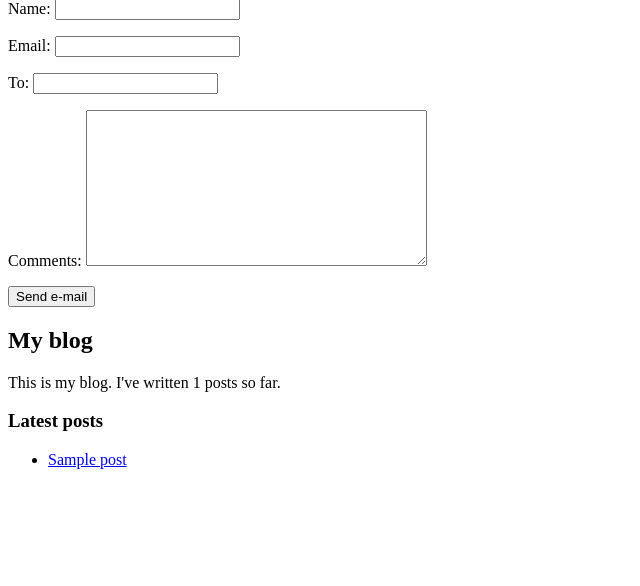
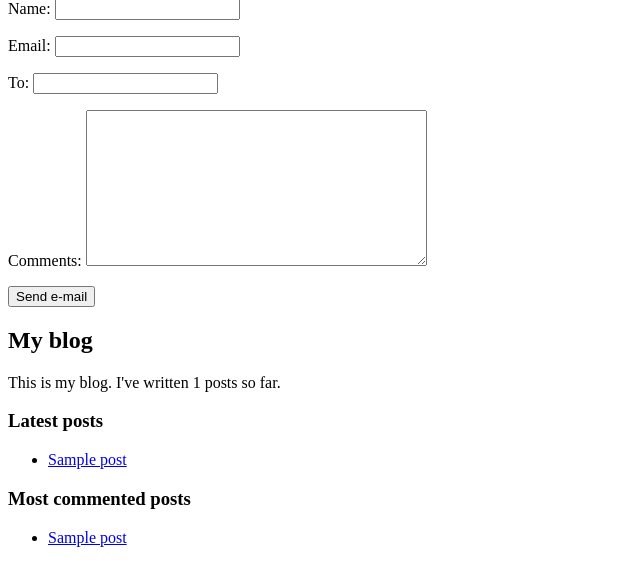
Before and after one commit to hindia-vic/blog, a Django app: page /blog/1/share/ in a window 1280 px wide. Shown: the part 81-667 px from the top of the page, without its empty margins (0-640 px from the left). Run offline with Django 5.2, Linux system fonts and the light colour scheme; tables that the repository leaves empty hold one stand-in row (Sample ...).

Commit message:
adding sitemaps to app

```diff
--- a/blog/templates/blog/base.html
+++ b/blog/templates/blog/base.html
@@ -1,11 +1,13 @@
 {% load blog_tags %}
 <!DOCTYPE html>
 <html lang="en">
+
 <head>
     <meta charset="UTF-8">
     <meta name="viewport" content="width=device-width, initial-scale=1.0">
     <title>{%block title %} {% endblock title%}</title>
 </head>
+
 <body>
     <div id="content">
         {% block content %}
@@ -19,6 +21,16 @@
         </p>
         <h3>Latest posts</h3>
         {% show_latest_posts 3 %}
+        <h3>Most commented posts</h3>
+        {% get_most_commented_posts as most_commented_posts %}
+        <ul>
+            {% for post in most_commented_posts %}
+            <li>
+                <a href="{{ post.get_absolute_url }}">{{ post.title }}</a>
+            </li>
+            {% endfor %}
+        </ul>
     </div>
 </body>
+
 </html>
--- a/blog/templates/blog/post/detail.html
+++ b/blog/templates/blog/post/detail.html
@@ -1,11 +1,12 @@
 {% extends 'blog/base.html' %}
+{% load blog_tags %}
 {% block title %}{{ post.title }}{% endblock %}
 {% block content %}
 <h1>{{ post.title }}</h1>
 <p class="date">
   Published {{ post.publish }} by {{ post.author }}
 </p>
-{{ post.body|linebreaks }}
+{{ post.body|markdown }}
 <p>
   <a href='{% url "blog:post_share" post.id %}'>
     Share this post
--- a/blog/templates/blog/post/list.html
+++ b/blog/templates/blog/post/list.html
@@ -1,4 +1,5 @@
 {% extends 'blog/base.html' %}
+{% load blog_tags %}
 {% block title %}My Blog{% endblock %}
 {% block content %}
 <h1>My Blog</h1>
@@ -22,7 +23,7 @@
   <p class="date">
     Published {{ post.publish }} by {{ post.author }}
   </p>
-  {{ post.body|truncatewords:30|linebreaks }}
+  {{ post.body|markdown|truncatewords_html:30  }}
 {% endfor %}
 {% include "blog/post/pagination.html" with page=posts %}
 {% endblock %}
--- a/blog/templatetags/blog_tags.py
+++ b/blog/templatetags/blog_tags.py
@@ -1,5 +1,8 @@
 from django import template
+from django.db.models import Count
 from ..models import Post
+import markdown
+from django.utils.safestring import mark_safe
 
 register=template.Library()
 
@@ -11,3 +14,12 @@ def total_posts():
 def show_latest_posts(count=5):
     latest_posts=Post.published.order_by('-publish')[:count]
     return {'latest_posts':latest_posts}
+
+@register.simple_tag
+def get_most_commented_posts(count=5):
+    return Post.published.annotate(
+        total_comments=Count('comments')).order_by('-total_comments')[:count]
+
+@register.filter(name='markdown')
+def markdown_format(text):
+    return mark_safe(markdown.markdown(text))
--- a/mywebsite/settings.py
+++ b/mywebsite/settings.py
@@ -28,6 +28,8 @@ DEBUG = True
 
 ALLOWED_HOSTS = []
 
+SITE_ID=1
+
 
 # Application definition
 
@@ -37,6 +39,8 @@ INSTALLED_APPS = [
     'django.contrib.contenttypes',
     'django.contrib.sessions',
     'django.contrib.messages',
+    'django.contrib.sites',
+    'django.contrib.sitemaps',
     'django.contrib.staticfiles',
     'taggit',
     'blog',
--- a/mywebsite/urls.py
+++ b/mywebsite/urls.py
@@ -15,9 +15,16 @@ Including another URLconf
     2. Add a URL to urlpatterns:  path('blog/', include('blog.urls'))
 """
 from django.contrib import admin
+from django.contrib.sitemaps.views import sitemap
 from django.urls import path,include
+from blog.sitemaps import PostSitemap
 
+sitemaps={
+    'posts':PostSitemap,
+}
 urlpatterns = [
     path('admin/', admin.site.urls),
     path('blog/',include("blog.urls")),
+    path('sitemap.xml',sitemap,{'sitemaps':sitemaps},name='django.contrib.sitemaps.views.sitemap')
+
 ]
```
Also changed, not shown: blog/sitemaps.py (added, +14 -0 lines). Lines whose indentation alone changed are shown as unchanged.
